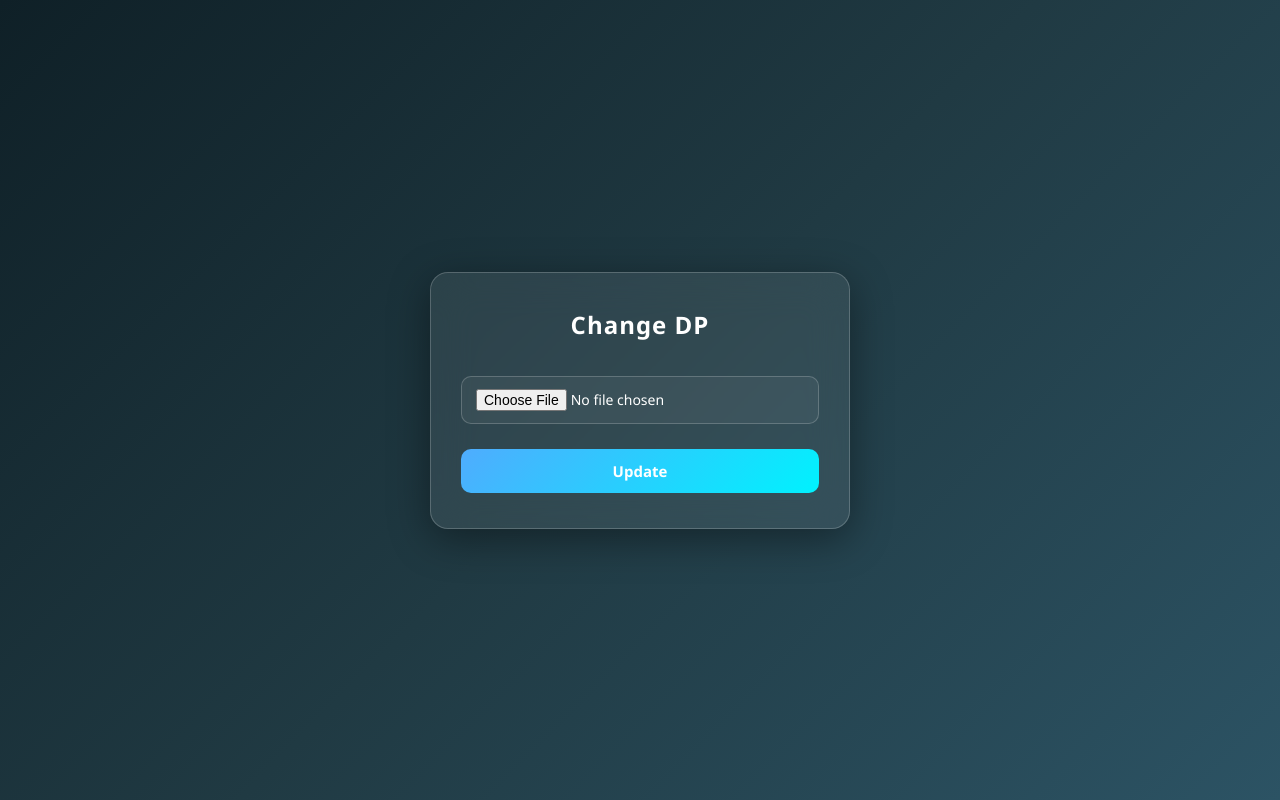
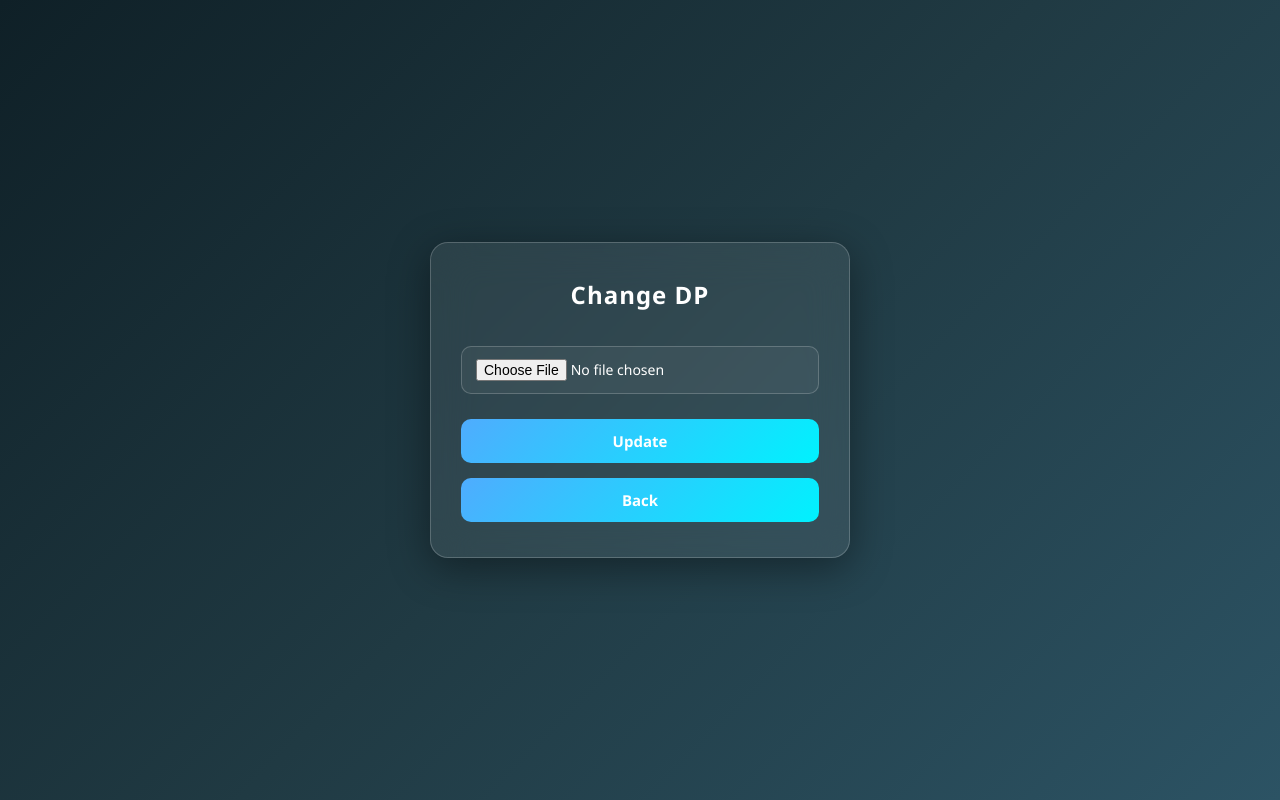
Before and after one commit to phani2005/chat-app, a website: page public/changedp.html in a window 1280 px wide. Drawn offline with Linux system fonts and the light colour scheme.

Commit message:
Update changedp.html

```diff
--- a/public/changedp.html
+++ b/public/changedp.html
@@ -16,10 +16,14 @@
     <input type="hidden" name="email" id="email">
     <input type="file" name="photo" required>
     <button type="submit">Update</button>
+    <button onclick="goBack()">Back</button>
 </form>
 </div>
 
 <script>
+function goBack() {
+    window.location.href = "/main.html"
+}
 document.getElementById("email").value =
     localStorage.getItem("loggedUser")
 </script>
```
